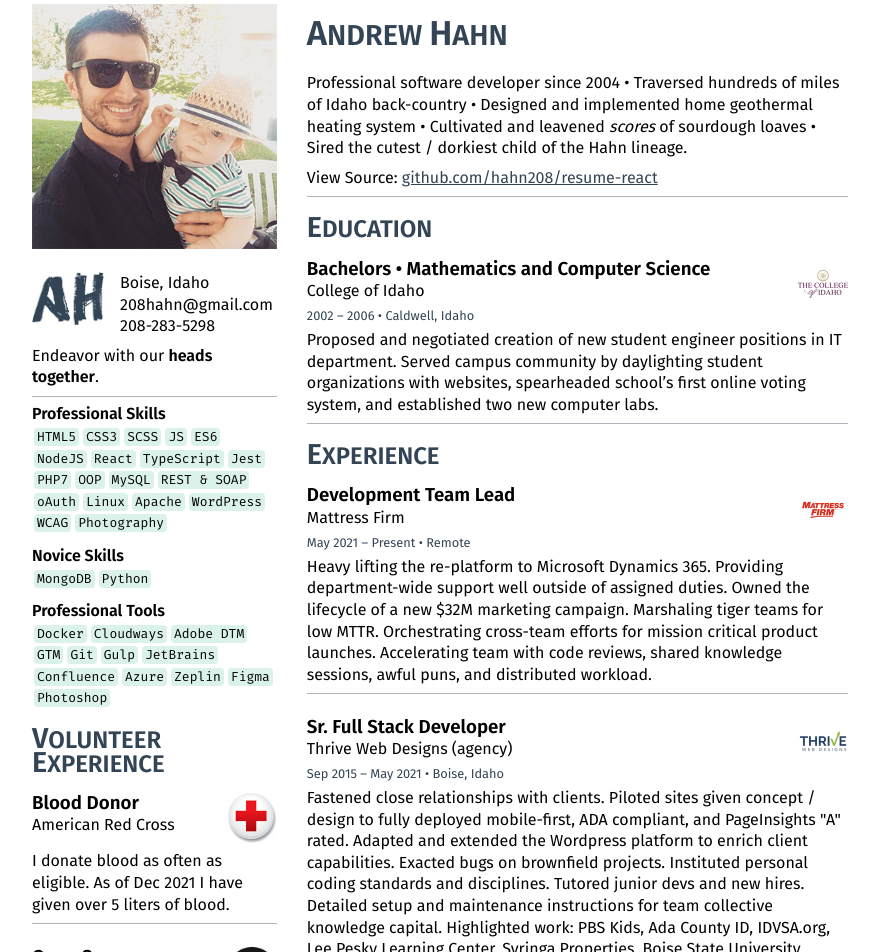
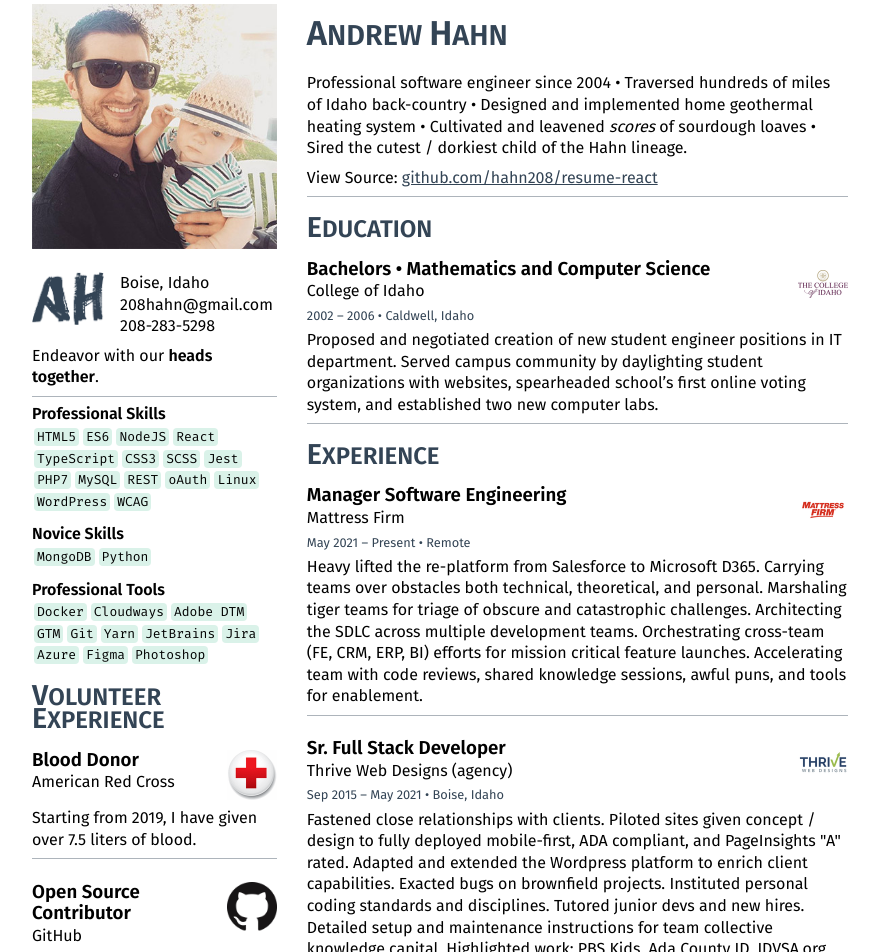
Before and after one commit to hahn208/resume-react, a React (Create React App) app: page / in a window 1280 px wide. Shown: the top 952 px of the page, without its empty margins (200-1079 px from the left). Built offline with nearby package versions, Linux system fonts and the light colour scheme.

Commit message:
Long overdue update of current job description and red cross donation.

```diff
--- a/src/App.tsx
+++ b/src/App.tsx
@@ -21,9 +21,9 @@ const experienceSet: ExperienceType[] = [
     {
         'title' : 'Mattress Firm',
         'logo' : 'mattressfirm.png',
-        'position' : 'Development Team Lead',
+        'position' : 'Manager Software Engineering',
         'stint' : 'May 2021 – Present • Remote',
-        'details' : 'Heavy lifting the re-platform to Microsoft Dynamics 365. Providing department-wide support well outside of assigned duties. Owned the lifecycle of a new $32M marketing campaign. Marshaling tiger teams for low MTTR. Orchestrating cross-team efforts for mission critical product launches. Accelerating team with code reviews, shared knowledge sessions, awful puns, and distributed workload.',
+        'details' : 'Heavy lifted the re-platform from Salesforce to Microsoft D365. Carrying teams over obstacles both technical, theoretical, and personal. Marshaling tiger teams for triage of obscure and catastrophic challenges. Architecting the SDLC across multiple development teams. Orchestrating cross-team (FE, CRM, ERP, BI) efforts for mission critical feature launches. Accelerating team with code reviews, shared knowledge sessions, awful puns, and tools for enablement.',
         'forceWidow': false
     },
     {
@@ -74,7 +74,7 @@ const volunteer: ExperienceType[] = [
         'logo': 'redcross.png',
         'position': 'Blood Donor',
         'stint': '',
-        'details': 'I donate blood as often as eligible. As of Dec 2021 I have given over 5 liters of blood.',
+        'details': 'Starting from 2019, I have given over 7.5 liters of blood.',
         'forceWidow': false
     },
     {
@@ -82,7 +82,7 @@ const volunteer: ExperienceType[] = [
         'logo': 'github.png',
         'position': 'Open Source Contributor',
         'stint': '',
-        'details': 'Reported issues and contributed code through pull requests.',
+        'details': 'Logged issues and contributed resolutions through pull requests.',
         'forceWidow': false
     }
 ];
@@ -97,14 +97,14 @@ const education: ExperienceType = {
 };
 
 const skillSet: { [key: string]: string[] } = {
-    'pro': ['HTML5', 'CSS3', 'SCSS', 'JS', 'ES6', 'NodeJS', 'React', 'TypeScript', 'Jest', 'PHP7', 'OOP', 'MySQL', 'REST & SOAP', 'oAuth', 'Linux', 'Apache', 'WordPress', 'WCAG', 'Photography'],
+    'pro': ['HTML5', 'ES6', 'NodeJS', 'React', 'TypeScript', 'CSS3', 'SCSS', 'Jest', 'PHP7', 'MySQL', 'REST', 'oAuth', 'Linux', 'WordPress', 'WCAG'],
     'new': ['MongoDB', 'Python'],
-    'tools': ['Docker', 'Cloudways', 'Adobe DTM', 'GTM', 'Git', 'Gulp', 'JetBrains', 'Confluence', 'Azure', 'Zeplin', 'Figma', 'Photoshop']
+    'tools': ['Docker', 'Cloudways', 'Adobe DTM', 'GTM', 'Git', 'Yarn', 'JetBrains', 'Jira', 'Azure', 'Figma', 'Photoshop']
 };
 
 const bio: { [key: string]: string | object } = {
     'title': <h1><em>Andrew</em> <em>Hahn</em></h1>,
-    'intro': <p>Professional software developer since 2004 • Traversed hundreds of miles of Idaho back-country • Designed and implemented home geothermal heating system • Cultivated and leavened <i>scores</i> of sourdough loaves • Sired the cutest / dorkiest child of the Hahn lineage.</p>,
+    'intro': <p>Professional software engineer since 2004 • Traversed hundreds of miles of Idaho back-country • Designed and implemented home geothermal heating system • Cultivated and leavened <i>scores</i> of sourdough loaves • Sired the cutest / dorkiest child of the Hahn lineage.</p>,
     'logo': '',
     'address': <p>Boise, Idaho<br/>208ha<span className={'no-spam'}>asdf</span>hn&#64;gmail&#46;com<br/>208-283-52<span className={'no-spam'}>4321</span>98</p>,
     'slogan': <p>Endeavor with our <strong>heads together</strong>.</p>
```
Also changed, not shown: 2 other files (tests, documents, lock files or other folders).
